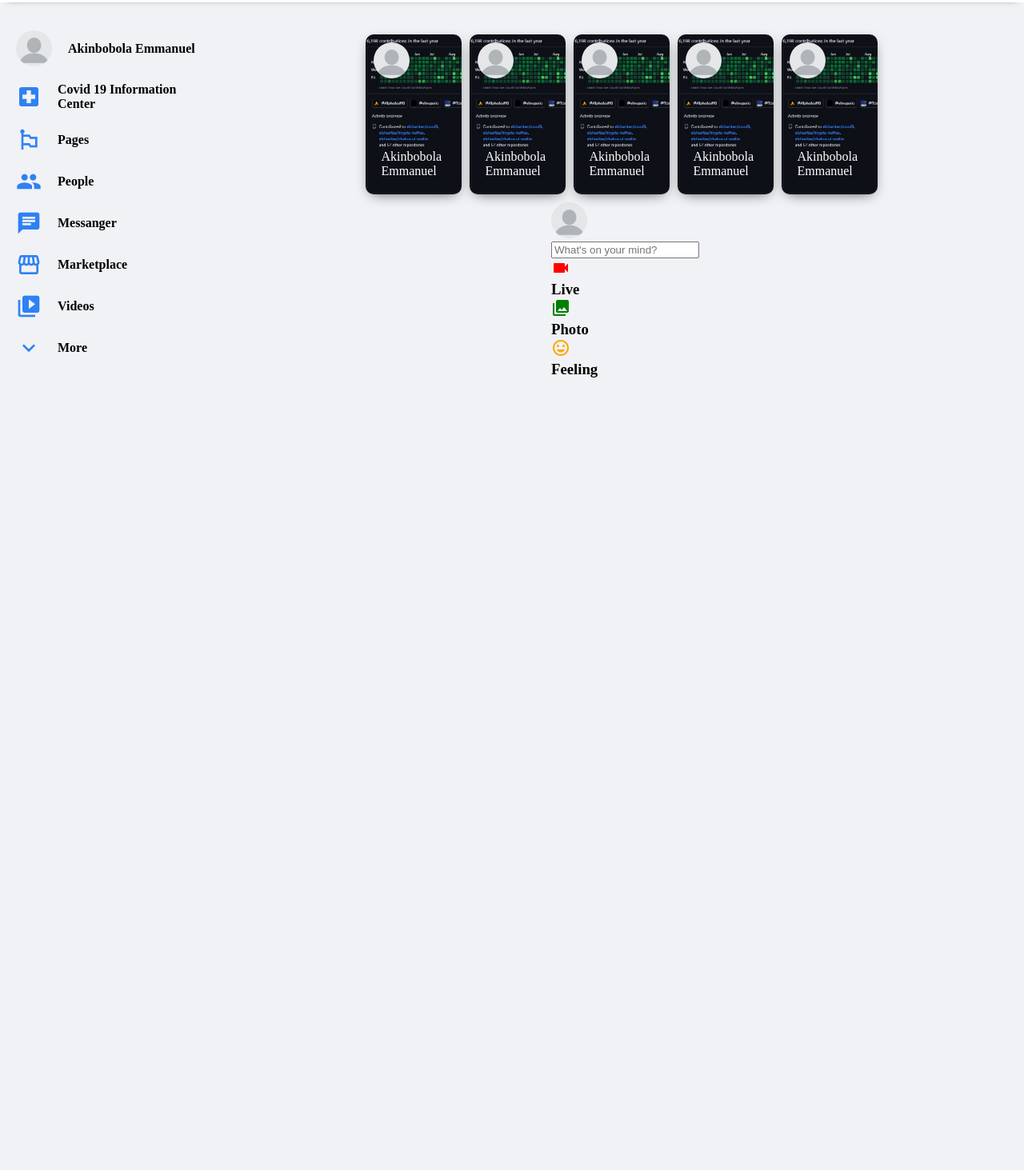
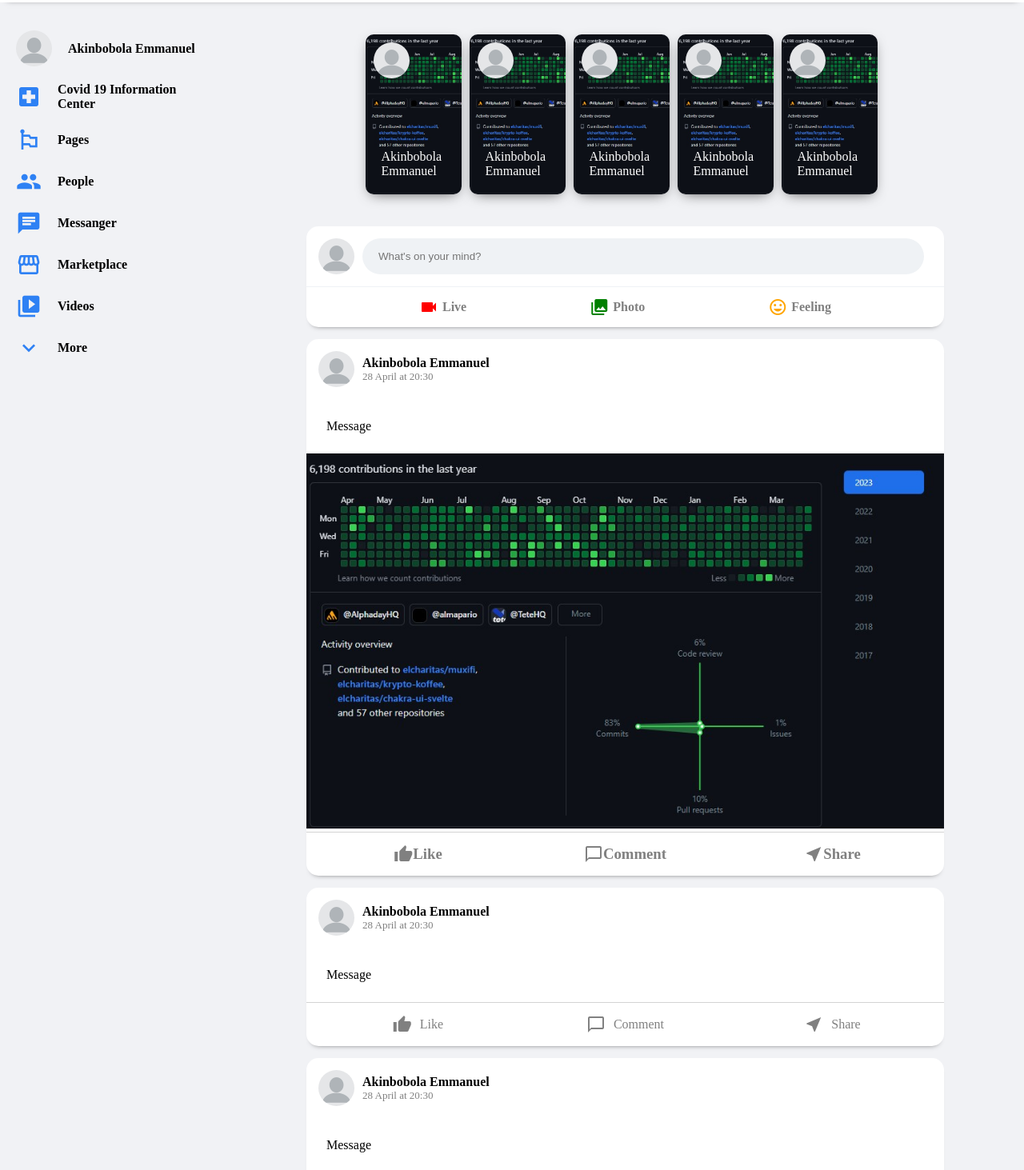
Before and after one commit to akins-dev/facebookClone, a plain HTML site: page index.html in a window 1280 px wide. Shown: the part 76-1539 px from the top of the page at 80% size. Before the commit the page ends 800 px from the top, so only its background shows below. Drawn offline with Linux system fonts and the light colour scheme.

Commit message:
chore: done with post colomn

```diff
--- a/index.html
+++ b/index.html
@@ -181,6 +181,103 @@
                 </div>
             </div>
             <!-- message sender ends -->
+
+            <!-- Post starts -->
+            <div class="post">
+                <div class="post__top">
+                    <img class="user__avatar post__avatar" src="static/user_avatar.jpg" alt="user-avatar">
+                    <div class="post__topInfo">
+                        <h3>Akinbobola Emmanuel</h3>
+                        <p>28 April at 20:30</p>
+                    </div>
+                </div>
+
+                <div class="post__bottom">
+                    <p>Message</p>
+                </div>
+                <div class="post__image">
+                    <img src="static/el2.jpg" alt="post-image">
+                </div>
+                <div class="post__options">
+                    <div class="post__option">
+                        <span class="material-icons"> thumb_up</span>
+                        <h3>Like</h3>
+                    </div>
+                    <div class="post__option">
+                        <span class="material-icons"> chat_bubble_outline</span>
+                        <h3>Comment</h3>
+                    </div>
+                    <div class="post__option">
+                        <span class="material-icons"> near_me</span>
+                        <h3>Share</h3>
+                    </div>
+                </div>
+
+            </div>
+            <!-- Post ends -->
+            <!-- Post starts -->
+            <div class="post">
+                <div class="post__top">
+                    <img class="user__avatar post__avatar" src="static/user_avatar.jpg" alt="user-avatar">
+                    <div class="post__topInfo">
+                        <h3>Akinbobola Emmanuel</h3>
+                        <p>28 April at 20:30</p>
+                    </div>
+                </div>
+
+                <div class="post__bottom">
+                    <p>Message</p>
+                </div>
+                <div class="post__options">
+                    <div class="post__option">
+                        <span class="material-icons"> thumb_up</span>
+                        <p>Like</p>
+                    </div>
+                    <div class="post__option">
+                        <span class="material-icons"> chat_bubble_outline</span>
+                        <p>Comment</p>
+                    </div>
+                    <div class="post__option">
+                        <span class="material-icons"> near_me</span>
+                        <p>Share</p>
+                    </div>
+                </div>
+
+            </div>
+            <!-- Post ends -->
+            <!-- Post starts -->
+            <div class="post">
+                <div class="post__top">
+                    <img class="user__avatar post__avatar" src="static/user_avatar.jpg" alt="user-avatar">
+                    <div class="post__topInfo">
+                        <h3>Akinbobola Emmanuel</h3>
+                        <p>28 April at 20:30</p>
+                    </div>
+                </div>
+
+                <div class="post__bottom">
+                    <p>Message</p>
+                </div>
+                <div class="post__image">
+                    <img src="static/el2.jpg" alt="post-image">
+                </div>
+                <div class="post__options">
+                    <div class="post__option">
+                        <span class="material-icons"> thumb_up</span>
+                        <h3>Like</h3>
+                    </div>
+                    <div class="post__option">
+                        <span class="material-icons"> chat_bubble_outline</span>
+                        <h3>Comment</h3>
+                    </div>
+                    <div class="post__option">
+                        <span class="material-icons"> near_me</span>
+                        <h3>Share</h3>
+                    </div>
+                </div>
+
+            </div>
+            <!-- Post ends -->
         </div>
         <!-- feed ends -->
     </div>
@@ -188,3 +285,5 @@
 </body>
 
 </html>
+
+</html>
--- a/style.css
+++ b/style.css
@@ -181,3 +181,132 @@ body {
     padding: 25px 10px;
     flex: 0.33;
 }
+
+
+/* message sender */
+
+.messageSender {
+    display: flex;
+    margin-top: 30px;
+    /* similar to bootstrap col class */
+    flex-direction: column;
+    background-color: white;
+    border-radius: 15px;
+    box-shadow: 0px 5px 7px -7px rgba(0, 0, 0, 0.75);
+    width: 100%;
+}
+
+.messageSender__top {
+    display: flex;
+    align-items: center;
+    border-bottom: 1px solid #eff2f5;
+    padding: 15px;
+}
+
+.messageSender__top form {
+    flex: 1;
+    display: flex;
+}
+
+.messageSender__top form input {
+    flex: 1;
+    outline-width: 0;
+    border: none;
+    padding: 15px 20px;
+    margin: 0 10px;
+    border-radius: 999px;
+    background-color: #eff2f5;
+}
+
+.messageSender__bottom {
+    display: flex;
+    justify-content: space-evenly;
+}
+
+.messageSender__option {
+    display: flex;
+    padding: 8px;
+    align-items: center;
+    color: gray;
+    margin: 5px;
+    cursor: pointer;
+}
+
+.messageSender__option:hover {
+    background-color: #eff2f5;
+    border-radius: 20px;
+}
+
+.messageSender__option h3 {
+    font-size: medium;
+    margin-left: 5px;
+}
+
+
+/* styling post */
+
+.post {
+    width: 100%;
+    margin-top: 15px;
+    border-radius: 15px;
+    background-color: white;
+    box-shadow: 0px 5px 7px -7px rgba(0, 0, 0, 0.75);
+}
+
+.post__image img {
+    width: 100%;
+}
+
+.post__top {
+    display: flex;
+    position: relative;
+    align-items: center;
+    padding: 15px;
+}
+
+.post__avatar {
+    margin-right: 10px;
+}
+
+.post__topInfo h3 {
+    font-size: medium;
+}
+
+.post__topInfo p {
+    font-size: small;
+    color: gray;
+}
+
+.post__bottom {
+    margin-top: 10px;
+    margin-bottom: 10px;
+    padding: 15px 25px;
+}
+
+.post__options {
+    display: flex;
+    justify-content: space-evenly;
+    padding-top: 10px;
+    border-top: 1px solid lightgray;
+    font-size: medium;
+    color: gray;
+    padding: 10px;
+}
+
+.post__option {
+    display: flex;
+    padding: 5px;
+    align-items: center;
+    justify-content: center;
+    flex: 1;
+}
+
+.post__option:hover {
+    cursor: pointer;
+    background-color: #eff2f5;
+    border-radius: 10px;
+}
+
+.post__option p {
+    margin-left: 10px;
+}
```
